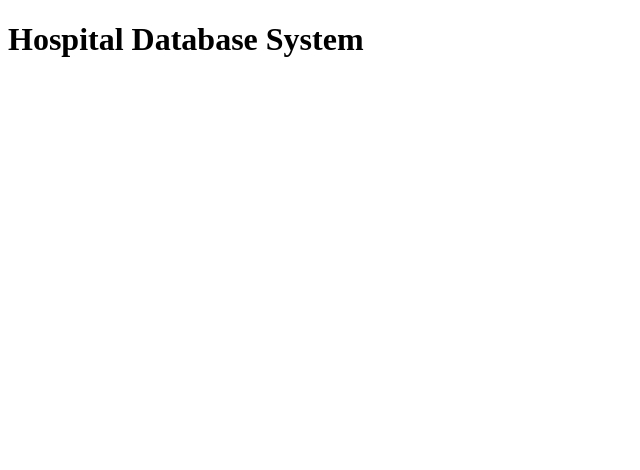
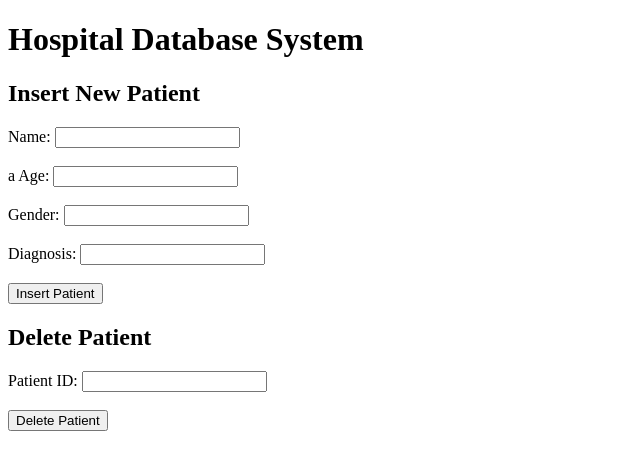
Before and after one commit to ryan-webster-vt/Hospital-Database, a Flask app: page / in a window 1280 px wide. Shown: the top 470 px of the page, without its empty margins (0-640 px from the left). Run offline with Flask 3, Linux system fonts and the light colour scheme; parts of the project's set-up code (start-up, migrations or seed data) failed here and were passed over.

Commit message:
Update index.html
Built a basic HTML template for showing connection status (and likely updated it later to add insert/delete forms).

```diff
--- a/templates/index.html
+++ b/templates/index.html
@@ -3,9 +3,29 @@
 <head>
     <meta charset="UTF-8">
     <meta name="viewport" content="width=device-width, initial-scale=1.0">
-    <title>Database Connection Status</title>
+    <title>Hospital Database Interface</title>
 </head>
 <body>
     <h1>{{ message }}</h1>
+
+    <h2>Insert New Patient</h2>
+    <form action="/insert" method="post">
+        <label>Name:</label>
+        <input type="text" name="name" required><br><br>a
+        <label>Age:</label>
+        <input type="number" name="age" required><br><br>
+        <label>Gender:</label>
+        <input type="text" name="gender" required><br><br>
+        <label>Diagnosis:</label>
+        <input type="text" name="diagnosis" required><br><br>
+        <button type="submit">Insert Patient</button>
+    </form>
+
+    <h2>Delete Patient</h2>
+    <form action="/delete" method="post">
+        <label>Patient ID:</label>
+        <input type="number" name="patient_id" required><br><br>
+        <button type="submit">Delete Patient</button>
+    </form>
 </body>
 </html>
```
